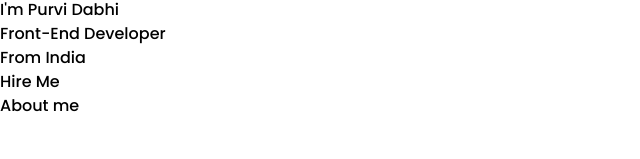
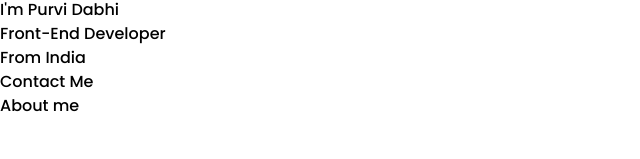
Before and after one commit to PurviDabhi/portfolio, a React (Vite) app: page / in a window 1280 px wide. Shown: the part 130-289 px from the top of the page, without its empty margins (0-640 px from the left). Built offline with nearby package versions, Linux system fonts and the light colour scheme.

Commit message:
all Changes fixes

```diff
--- a/src/Components/About.jsx
+++ b/src/Components/About.jsx
@@ -11,9 +11,9 @@ export default function About() {
                     <img src="bitmoji_1.png" alt="" className=" bg-slate-400 h-auto w-80 border-4 rounded-xl mx-auto shadow-xl shadow-neutral-400 " data-aos="fade-up" data-aos-delay="50"/>
                     <div className="mt-6" data-aos="fade-up" data-aos-delay="50">
                         <h1 className="font-semibold text-2xl lg:text-start text-center">Coding is My Passion</h1>
-                        <p className="text-xl font-medium mt-4 px-2 text-justify">Greetings! I&apos;m Purvi, an enthusiastic web developer well-versed in CSS, Tailwind, React.js, Java, MySQL, Bootstrap, and more. I thrive on adapting to the ever-evolving tech landscape, always eager to learn and implement the latest trends in markup languages and web development. My approach combines a meticulous eye for detail with a passion for creating captivating digital experiences. I&apos;m committed to delivering clean, efficient code and user-centric designs. With a track record of diverse projects showcasing adaptability and innovation, I&apos;m ready to collaborate on your next web venture. Let&apos;s connect and craft something exceptional together!</p>
-                        <p className="text-xl font-medium px-2 text-justify">My expertise extends to Java, where I excel in implementing robust backend solutions and deploying server-side functionalities that elevate the performance of web applications. With MySQL, I ensure efficient database management, optimizing data storage and retrieval to bolster project functionality</p>
-                        <a href="Purvi_Dabhi.pdf" className="text-xl bg-blue-600 text-white rounded-md  py-2 my-3 block max-w-[15rem] text-center mx-auto lg:mx-0 hover:scale-95 duration-300">Download CV</a>
+                        <p className="text-xl font-medium mt-4 px-2 text-justify ">Greetings! I&apos;m Purvi, an enthusiastic web developer well-versed in CSS, Tailwind, React.js, Java, MySQL, Bootstrap, and more. I thrive on adapting to the ever-evolving tech landscape, always eager to learn and implement the latest trends in markup languages and web development. My approach combines a meticulous eye for detail with a passion for creating captivating digital experiences. I&apos;m committed to delivering clean, efficient code and user-centric designs. With a track record of diverse projects showcasing adaptability and innovation, I&apos;m ready to collaborate on your next web venture. Let&apos;s connect and craft something exceptional together!</p>
+                        <p className="text-xl font-medium px-2 text-justify ">My expertise extends to Java, where I excel in implementing robust backend solutions and deploying server-side functionalities that elevate the performance of web applications. With MySQL, I ensure efficient database management, optimizing data storage and retrieval to bolster project functionality</p>
+                        <a href="Purvi_Dabhi_CV.pdf" className="text-xl bg-blue-600 text-white rounded-md  py-2 my-3 block max-w-[15rem] text-center mx-auto lg:mx-0 hover:scale-95 duration-300" download={false}>Download CV</a>
                     </div>
                 </div>
             </div>
--- a/src/Components/Home.jsx
+++ b/src/Components/Home.jsx
@@ -13,7 +13,7 @@ export default function Home() {
                     <h1 className="text-4xl md:text-6xl font-bold">I&apos;m Purvi Dabhi</h1>
                     <h1 className="text-xl md:text-4xl font-medium text-blue-500">Front-End Developer</h1>
                     <h1 className="text-2xl">From India</h1>
-                    <button className="rounded-lg w-32 py-3 text-white text-xl bg-blue-600 mx-auto hover:scale-95 duration-300">Hire Me</button>
+                    <a href="https://www.linkedin.com/in/purvi-dabhi-792590280/" className="rounded-lg w-32 py-2 px-2 text-white text-lg bg-blue-600 mx-auto hover:scale-95 duration-300">Contact Me</a>
                 </div>
 
             </div>
--- a/src/Components/Project.jsx
+++ b/src/Components/Project.jsx
@@ -35,6 +35,7 @@ export default function Project() {
                             </div>
                         </a>
 
+                        <a href="https://moviefinder-delta.vercel.app/">
                             <div className="border rounded-xl shadow-md shadow-slate-300 flex flex-col gap-3 items-center justify-center px-3 py-2 hover:bg-blue-500 hover:text-white transition ease-in-out delay-150 hover:-translate-y-1 hover:scale-95  " data-aos="fade-up">
                                 <div className="rounded-full text-white px-3 py-3 bg-blue-500">
                                     <RiMovie2Fill size={30} />
@@ -42,7 +43,10 @@ export default function Project() {
                                 <h1 className="text-3xl font-semibold ">Cinema Spotter</h1>
                                 <p className="text-sm">The Movie Finder App serves as a comprehensive platform for users to discover information about movies, including details such as plot summaries, cast, ratings, release dates, and more. It leverages modern web technologies to deliver an intuitive and interactive interface for movie enthusiasts and casual users alike.</p>
                             </div>
+                        </a>
                     </div>
+
+
                     <div className="grid md:grid-cols-3 gap-4 px-4 grid-cols-1 md:mt-6 mt-3 md:mb-5">
                         <a href="https://purvidabhi.github.io/quotegenerator/">
                             <div className="border rounded-xl shadow-md shadow-slate-300 flex flex-col gap-3 items-center justify-center px-3 py-2 hover:bg-blue-500 hover:text-white transition ease-in-out delay-150 hover:-translate-y-1 hover:scale-95  " data-aos="fade-up">
```
Also changed, not shown: 2 other files (tests, documents, lock files or other folders). Lines whose indentation alone changed are shown as unchanged.
